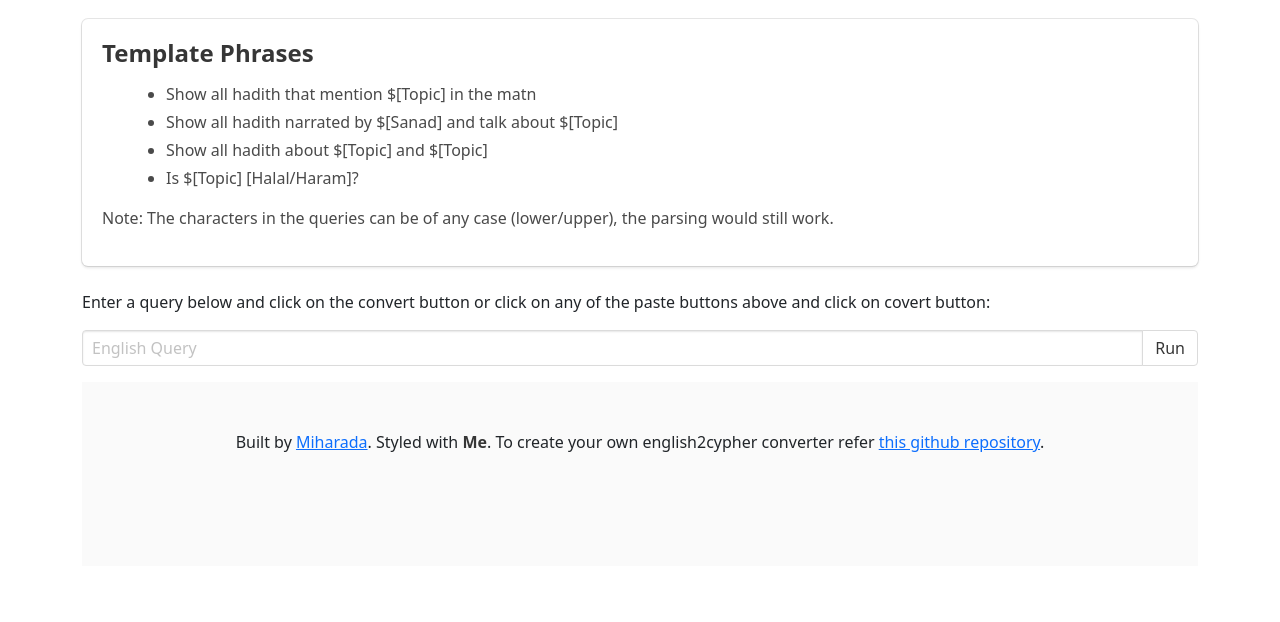
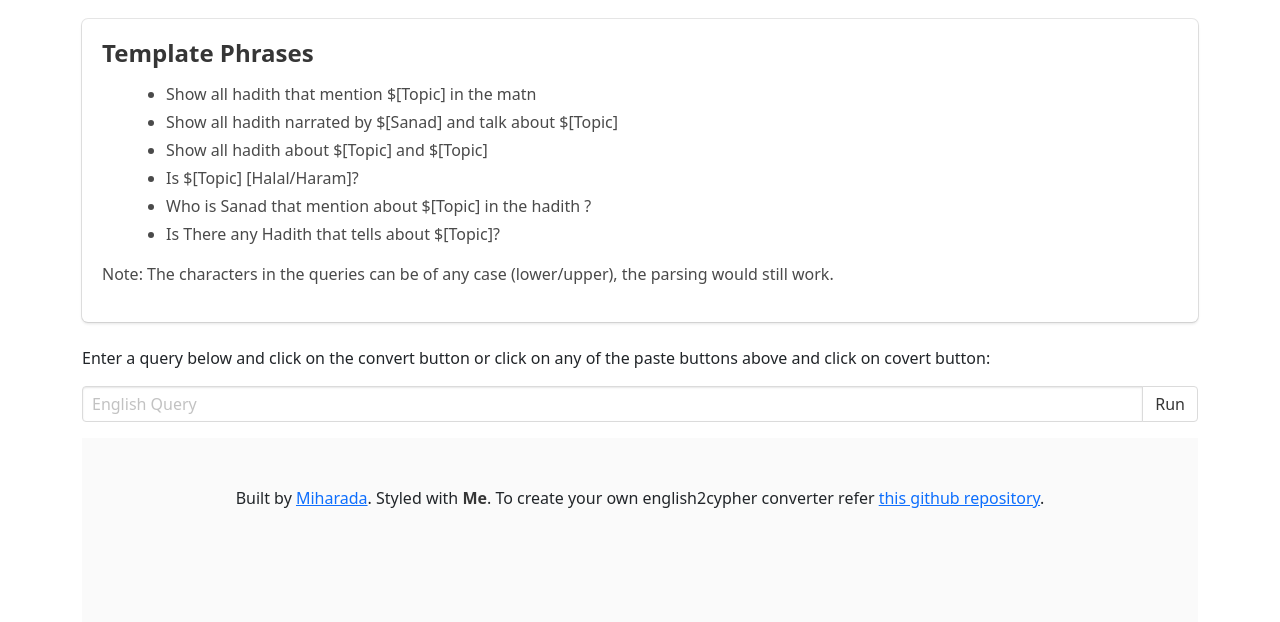
Before and after one commit to Miharada/QA-Hadith-Neo4j, a Flask app: page / in a window 1280 px wide. Shown: the part 193-815 px from the top of the page. Before the commit the page ends 645 px from the top, so only its background shows below. Run offline with Flask 2, Linux system fonts and the light colour scheme; some libraries are stand-ins or nearby versions.

Commit message:
Add files via upload

```diff
--- a/templates/QA_Hadith.html
+++ b/templates/QA_Hadith.html
@@ -40,6 +40,8 @@
           <li>Show all hadith narrated by $[Sanad] and talk about $[Topic]</li>
           <li>Show all hadith about $[Topic] and $[Topic]</li>
           <li>Is $[Topic] [Halal/Haram]?</li>
+          <li>Who is Sanad that mention about $[Topic] in the hadith ?</li>
+          <li>Is There any Hadith that tells about $[Topic]?</li>
         </ul>
         <p>Note: The characters in the queries can be of any case (lower/upper), the parsing would still work.</p>
       </div>
```
